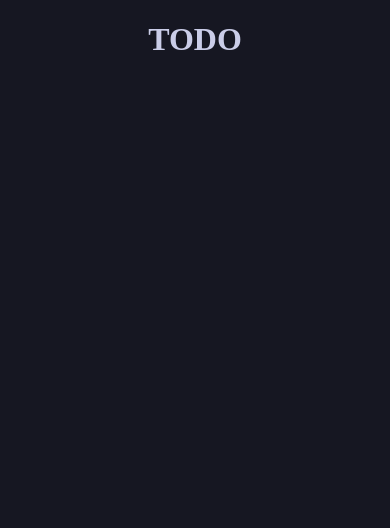
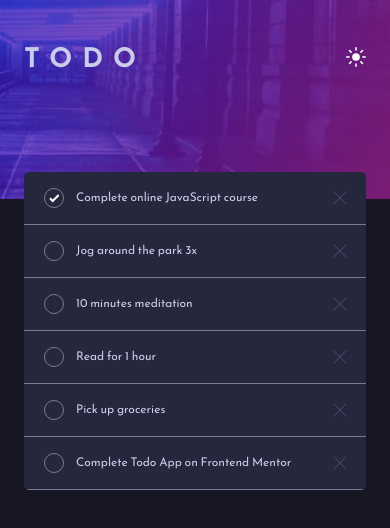
Before and after one commit to olesia1205/todo-app-main, a React (Create React App) app: page / in a window 390 px wide. Shown: the top 528 px of the page. Built offline with nearby package versions, Linux system fonts and the light colour scheme.

Commit message:
feat(components): add Header, TodoList, TodoItem

```diff
--- a/src/components/App/App.tsx
+++ b/src/components/App/App.tsx
@@ -1,13 +1,14 @@
 import '../../index.css';
 
-import React from 'react';
-
+import Header from '../Header/Header';
+import TodoList from '../TodoList/TodoList';
 import style from './styles/styles.module.css';
 
 function App() {
   return (
     <div className={style.app}>
-      <h1>TODO</h1>
+      <Header />
+      <TodoList />
     </div>
   );
 }
--- /dev/null
+++ b/src/components/Header/Header.tsx
@@ -0,0 +1,14 @@
+import style from './styles/styles.module.css';
+
+function Header() {
+  return (
+    <header className={style.header}>
+      <div className={style.container}>
+        <h1 className={style.title}>TODO</h1>
+        <button className={style.colorThemeButton} />
+      </div>
+    </header>
+  );
+}
+
+export default Header;
--- /dev/null
+++ b/src/components/Header/styles/styles.module.css
@@ -0,0 +1,62 @@
+.header {
+  width: 100%;
+  background-image: url(../../../images/bg-desktop-dark.jpg);
+  background-size: cover;
+}
+
+.container {
+  margin: 78px auto 192px;
+  display: flex;
+  justify-content: space-between;
+  max-width: 540px;
+  width: 100%;
+  align-items: center;
+  height: 30px;
+}
+
+.title {
+  margin: 0;
+  font-family: JosefinSans;
+  font-size: 40px;
+  font-style: normal;
+  font-weight: 700;
+  letter-spacing: 15px;
+  line-height: normal;
+  align-self: baseline;
+}
+
+.colorThemeButton {
+  margin: 0;
+  padding: 0;
+  background-image: url(../../../images/icon-sun.svg);
+  background-size: 26px;
+  border: none;
+  background-color: transparent;
+  background-repeat: no-repeat;
+  width: 26px;
+  height: 26px;
+  cursor: pointer;
+}
+
+@media screen and (max-width: 600px) {
+  .header {
+    background-image: url(../../../images/bg-mobile-dark.jpg);
+  }
+
+  .container {
+    margin: 47px auto 132px;
+    max-width: calc(100% - 48px);
+    height: 20px;
+  }
+
+  .title {
+    font-size: 27px;
+    letter-spacing: 10px;
+  }
+
+  .colorThemeButton {
+    background-size: 20px;
+    width: 20px;
+    height: 20px;
+  }
+}
--- /dev/null
+++ b/src/components/TodoItem/TodoItem.tsx
@@ -0,0 +1,33 @@
+import styles from './styles/styles.module.css';
+
+type TTodoItem = {
+  key: number;
+  title: string;
+  completed: boolean;
+};
+
+function TodoItem({ key, title, completed }: TTodoItem) {
+  return (
+    <li className={styles.container}>
+      <label
+        className={`${styles.label} ${
+          completed
+            ? `${styles.checkboxLabel} ${styles.checkboxLabelCompleted}`
+            : styles.checkboxLabel
+        }`}
+        htmlFor={`checkbox${key}`}
+      >
+        <input
+          type="checkbox"
+          className={styles.checkbox}
+          id={`checkbox${key}`}
+          checked={completed}
+        />
+        {title}
+      </label>
+      <button className={styles.deleteButton} />
+    </li>
+  );
+}
+
+export default TodoItem;
--- /dev/null
+++ b/src/components/TodoItem/styles/styles.module.css
@@ -0,0 +1,91 @@
+.container {
+  display: flex;
+  position: relative;
+  padding: 19.5px 24px;
+  max-width: 492px;
+  width: 100%;
+  align-items: center;
+  border-bottom: 1px solid hsl(234, 11%, 52%);
+  background-color: hsl(235, 24%, 19%);
+}
+
+.label {
+  display: flex;
+  font-family: JosefinSans;
+  font-size: 18px;
+  font-style: normal;
+  line-height: 17px;
+  font-weight: 400;
+  align-items: center;
+  word-spacing: -1px;
+  max-width: calc(100% - 40px);
+  overflow: hidden;
+}
+
+.checkbox {
+  position: absolute;
+  opacity: 0;
+  cursor: pointer;
+  width: 24px;
+  height: 24px;
+}
+
+.checkboxLabel::before {
+  content: '';
+  margin: 0 22px 0 0;
+  min-width: 23px;
+  min-height: 23px;
+  border-radius: 50%;
+  border: 1px solid hsl(234, 11%, 52%);
+}
+
+.checkboxLabelCompleted::before {
+  background: url(../../../images/icon-check.svg);
+  background-position: center;
+  background-repeat: no-repeat;
+}
+
+.deleteButton {
+  position: absolute;
+  top: calc(100% / 2 - 9px);
+  right: 24px;
+  background-image: url(../../../images/icon-cross.svg);
+  background-size: contain;
+  border: none;
+  width: 18px;
+  height: 18px;
+  background-color: transparent;
+  cursor: pointer;
+}
+
+@media screen and (max-width: 600px) {
+  .container {
+    margin: 0 auto;
+    padding: 16px 20px;
+    max-width: calc(100% - 40px);
+  }
+
+  .label {
+    font-size: 12px;
+    line-height: 10px;
+    max-width: calc(100% - 24px);
+  }
+
+  .checkbox {
+    width: 19px;
+    height: 19px;
+  }
+
+  .checkboxLabel::before {
+    margin: 0 12px 0 0;
+    min-width: 18px;
+    min-height: 18px;
+  }
+
+  .deleteButton {
+    top: calc(100% / 2 - 7px);
+    right: 19px;
+    width: 14px;
+    height: 14px;
+  }
+}
--- /dev/null
+++ b/src/components/TodoList/TodoList.tsx
@@ -0,0 +1,16 @@
+/* eslint-disable react/no-array-index-key */
+import todos from '../../utils/constants';
+import TodoItem from '../TodoItem/TodoItem';
+import styles from './styles/styles.module.css';
+
+function TodoList() {
+  return (
+    <ul className={styles.todoList}>
+      {todos.map((todo: { title: string; completed: boolean }, index: number) => (
+        <TodoItem key={index} title={todo.title} completed={todo.completed} />
+      ))}
+    </ul>
+  );
+}
+
+export default TodoList;
--- /dev/null
+++ b/src/components/TodoList/styles/styles.module.css
@@ -0,0 +1,11 @@
+.todoList {
+  display: flex;
+  flex-direction: column;
+  align-items: center;
+  padding: 0;
+  margin: -27px 0 0;
+  max-width: calc(100% - 48px);
+  width: 100%;
+  border-radius: 5px;
+  overflow: hidden;
+}
--- a/src/index.css
+++ b/src/index.css
@@ -2,5 +2,8 @@
 @import url('./vendor/fonts/fonts.css');
 
 html {
+  margin: 0;
+  -webkit-font-smoothing: antialiased;
+  -moz-osx-font-smoothing: grayscale;
   background-color: hsl(235, 21%, 11%);
 }
--- /dev/null
+++ b/src/utils/constants.ts
@@ -0,0 +1,10 @@
+const todos = [
+  { title: 'Complete online JavaScript course', completed: true },
+  { title: 'Jog around the park 3x', completed: false },
+  { title: '10 minutes meditation', completed: false },
+  { title: 'Read for 1 hour', completed: false },
+  { title: 'Pick up groceries', completed: false },
+  { title: 'Complete Todo App on Frontend Mentor', completed: false },
+];
+
+export default todos;
```
